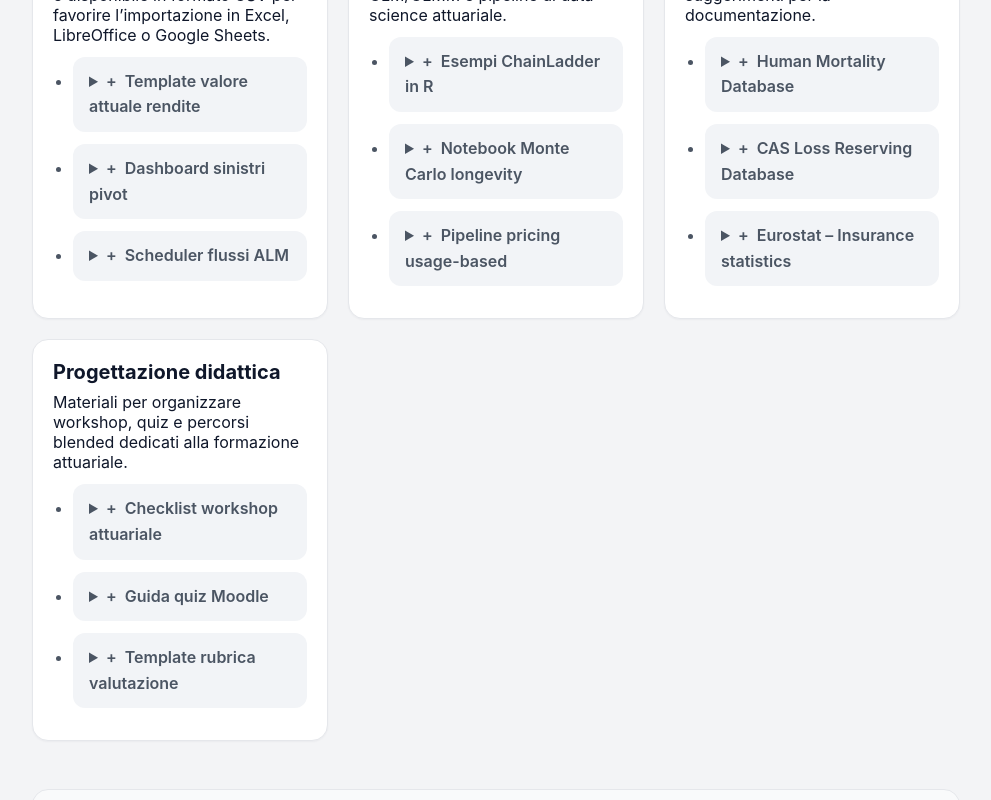
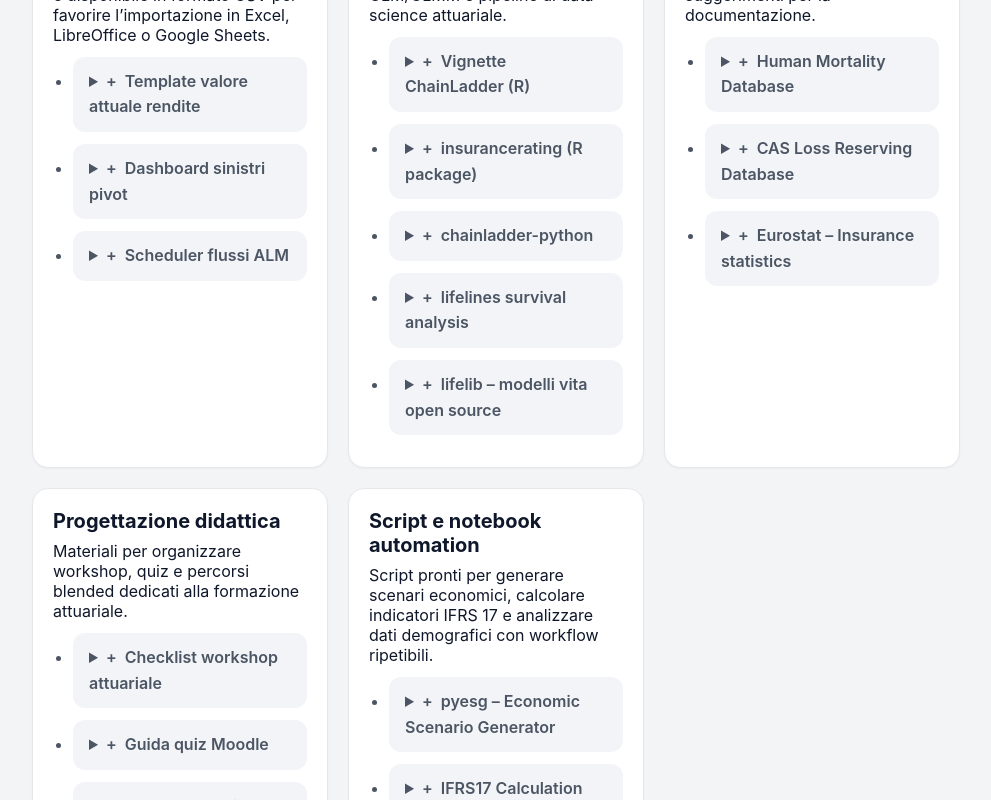
Before and after one commit to pietroscik/attuario-eu, a Next.js app: page /strumenti in a window 1280 px wide. Shown: the part 440-1240 px from the top of the page, without its empty margins (144-1135 px from the left). Built offline with nearby package versions, Linux system fonts and the light colour scheme.

Commit message:
Aggiorna risorse R e Python con progetti reali

```diff
--- a/content/pages/strumenti.js
+++ b/content/pages/strumenti.js
@@ -30,21 +30,38 @@
       "Notebook e repository open source per implementare simulazioni Monte Carlo, modelli GLM/GLMM e pipeline di data science attuariale.",
     resources: [
       {
-        label: "Esempi ChainLadder in R",
-        summary: "Vignette ufficiali del pacchetto ChainLadder con script per riserve deterministiche e stocastiche.",
+        label: "Vignette ChainLadder (R)",
+        summary:
+          "Documentazione ufficiale del pacchetto ChainLadder con esempi completi di metodi deterministici e stocastici per il calcolo delle riserve.",
         href: "https://cran.r-project.org/web/packages/ChainLadder/vignettes/ChainLadder.pdf",
         external: true,
       },
       {
-        label: "Notebook Monte Carlo longevity",
-        summary: "Simulazione di scenari di sopravvivenza con modelli Lee-Carter e Cairns-Blake-Dowd.",
-        href: "https://nbviewer.org/github/openactuaries/notebooks/blob/main/longevity-scenarios.ipynb",
+        label: "insurancerating (R package)",
+        summary:
+          "Pacchetto R per il pricing assicurativo con workflow riproducibili, regressioni generalizzate e metriche di performance integrate.",
+        href: "https://github.com/MHaringa/insurancerating",
         external: true,
       },
       {
-        label: "Pipeline pricing usage-based",
-        summary: "Repository con esempio di data cleaning, feature engineering e modello GLM per telematica auto.",
-        href: "https://github.com/actuarialopensource/usage-based-pricing-pipeline",
+        label: "chainladder-python",
+        summary:
+          "Libreria ufficiale CAS per la riservazione in Python con esempi di Mack, Bornhuetter-Ferguson e modelli Bayesian.",
+        href: "https://github.com/casact/chainladder-python",
+        external: true,
+      },
+      {
+        label: "lifelines survival analysis",
+        summary:
+          "Toolkit Python per l’analisi di sopravvivenza con Cox PH, Kaplan-Meier e strumenti per la calibrazione di tassi di decadenza.",
+        href: "https://github.com/CamDavidsonPilon/lifelines",
+        external: true,
+      },
+      {
+        label: "lifelib – modelli vita open source",
+        summary:
+          "Framework modulare per proiettare passività vita, calcolare BEL e CSM IFRS 17 con esempi in notebook Jupyter.",
+        href: "https://github.com/lifelib-dev/lifelib",
         external: true,
       },
     ],
@@ -98,4 +115,32 @@
       },
     ],
   },
+  {
+    title: "Script e notebook automation",
+    description:
+      "Script pronti per generare scenari economici, calcolare indicatori IFRS 17 e analizzare dati demografici con workflow ripetibili.",
+    resources: [
+      {
+        label: "pyesg – Economic Scenario Generator",
+        summary:
+          "Motore Python per simulare curve dei tassi, inflazione e rendimenti azionari con modelli stocastici standard (GBM, CIR, Vasicek).",
+        href: "https://github.com/jason-ash/pyesg",
+        external: true,
+      },
+      {
+        label: "IFRS17 Calculation Engine (Python)",
+        summary:
+          "Traduzione in Python del motore lifelib per calcolare cash flow attesi, CSM e analisi di sensibilità su portafogli assicurativi.",
+        href: "https://github.com/lifelib-dev/IFRS17CalculationEnginePython",
+        external: true,
+      },
+      {
+        label: "Life Expectancy Analysis notebook",
+        summary:
+          "Notebook su dataset OMS con pulizia dati, regressioni e visualizzazioni per individuare i driver della longevità.",
+        href: "https://github.com/aarohip28/Life-Expectancy-Analysis",
+        external: true,
+      },
+    ],
+  },
 ];
```
